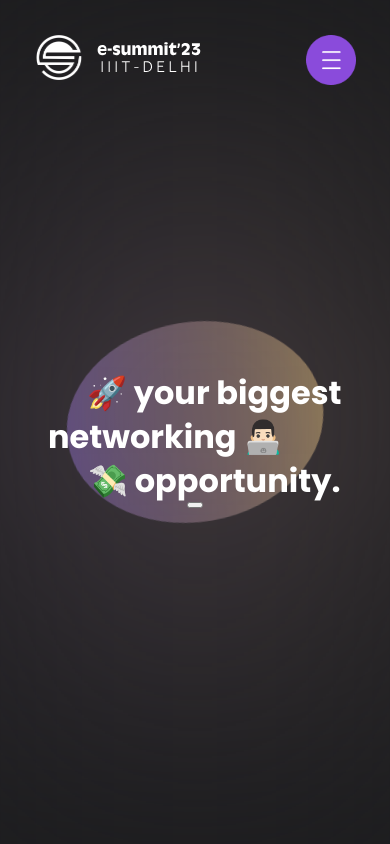
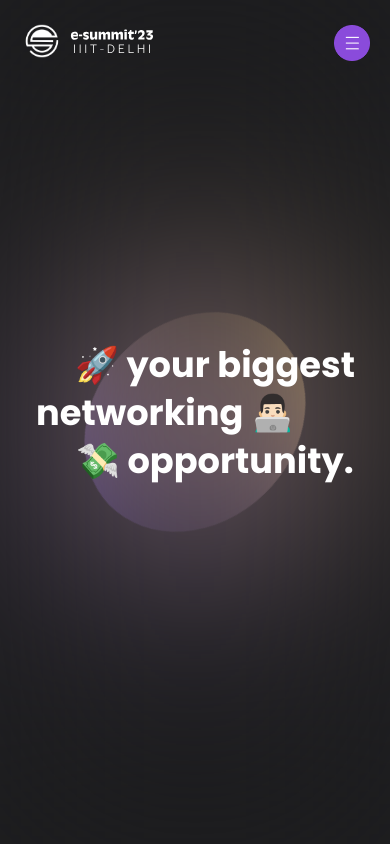
Before and after one commit to SarthakS09/techstars, a React (Create React App) app: page / in a window 390 px wide. Shown: the top 844 px of the page. Built offline with nearby package versions, Linux system fonts and the light colour scheme.

Commit message:
changed blur

```diff
--- a/src/App.css
+++ b/src/App.css
@@ -47,5 +47,5 @@
 }
 
 #blur-less {
-    backdrop-filter: blur(150px);
+    backdrop-filter: blur(120px);
 }
--- a/src/App.jsx
+++ b/src/App.jsx
@@ -2,7 +2,8 @@ import Navbar from "./Components/Navbar";
 import { useState, useEffect } from 'react';
 import './App.css'
 import Footer from "./Components/Footer";
-import Home from "./Components/Home";
+import Home from "./Pages/Home";
+import { Route, Routes } from "react-router-dom";
 
 function App() {
 
@@ -37,8 +38,9 @@ function App() {
       <div id="blob" className={isMobile ? "blob-small" : ""}></div>
       <div id={isMobile ? "blur-less" : "blur"}></div>
       <Navbar/>
-      <Home/>
-      <p>a</p><p>a</p><p>a</p><p>a</p><p>a</p><p>a</p><p>a</p><p>a</p><p>a</p><p>a</p><p>a</p><p>a</p><p>a</p><p>a</p><p>a</p><p>a</p><p>a</p><p>a</p><p>a</p><p>a</p><p>a</p><p>a</p><p>a</p><p>a</p><p>a</p><p>a</p><p>a</p><p>a</p><p>a</p><p>a</p><p>a</p><p>a</p><p>a</p><p>a</p><p>a</p>
+      <Routes>
+        <Route path="/" element={<Home/>}/>
+      </Routes>
       <Footer/>
     </>
   );
--- a/src/Components/Home.jsx
+++ b/src/Pages/Home.jsx
@@ -1,5 +1,6 @@
 import React from 'react'
-import ScrollToTop from './ScrollToTop'
+import Navbar from '../Components/Navbar'
+import Footer from '../Components/Footer'
 import '../Styles/Home.css'
 
 export default function Home() {
@@ -9,7 +10,6 @@ export default function Home() {
         <h1 className='t1 animate__animated animate__bounceInRight'>🚀 your biggest </h1>
         <h1 className='t2 animate__animated animate__bounceInLeft'>networking 👨🏻‍💻</h1>
         <h1 className='t3 animate__animated animate__bounceInRight'>💸 opportunity.</h1>
-        <ScrollToTop/>
       </div>
 
       <div className='events'>
@@ -23,7 +23,6 @@ export default function Home() {
       <div className='collaborations'>
           <h2>collaborations</h2>
       </div>
-
   </>
   )
 }
--- a/src/Styles/Home.css
+++ b/src/Styles/Home.css
@@ -28,6 +28,6 @@ h1 {
 
 @media only screen and (max-width: 767px) {
     h1 {
-        font-size: 2rem;
+        font-size: 2.2rem;
     }
 }
--- a/src/Styles/Navbar.css
+++ b/src/Styles/Navbar.css
@@ -14,6 +14,7 @@
     justify-content: space-between;
     background-color: transparent;
     margin: 15px 30px;
+    z-index: 2;
 }
 
 img {
@@ -57,6 +58,27 @@ img {
 }
 
 @media only screen and (max-width: 767px) {
+    .nav {
+        width: calc(100vw - 60px);
+        margin: 10px 60px;
+        padding-top: 16px;
+    }
+
+    .nav-fixed {
+        width: calc(100vw - 36px);
+        justify-content: space-between;
+        background-color: transparent;
+        margin: 10px 20px;
+        z-index: 2;
+    }
+
+    img {
+        width: 36px;
+    }
+    .esmt-logo {
+        width: 96px;
+        top: -10%;
+    }
     .glow-on-hover {
         display: none;
     }
--- a/src/index.js
+++ b/src/index.js
@@ -3,11 +3,14 @@ import ReactDOM from 'react-dom/client';
 import './index.css';
 import App from './App';
 import reportWebVitals from './reportWebVitals';
+import { BrowserRouter } from 'react-router-dom'
 
 const root = ReactDOM.createRoot(document.getElementById('root'));
 root.render(
   <React.StrictMode>
-    <App/>
+    <BrowserRouter>
+      <App/>
+    </BrowserRouter>
   </React.StrictMode>
 );
 
```
